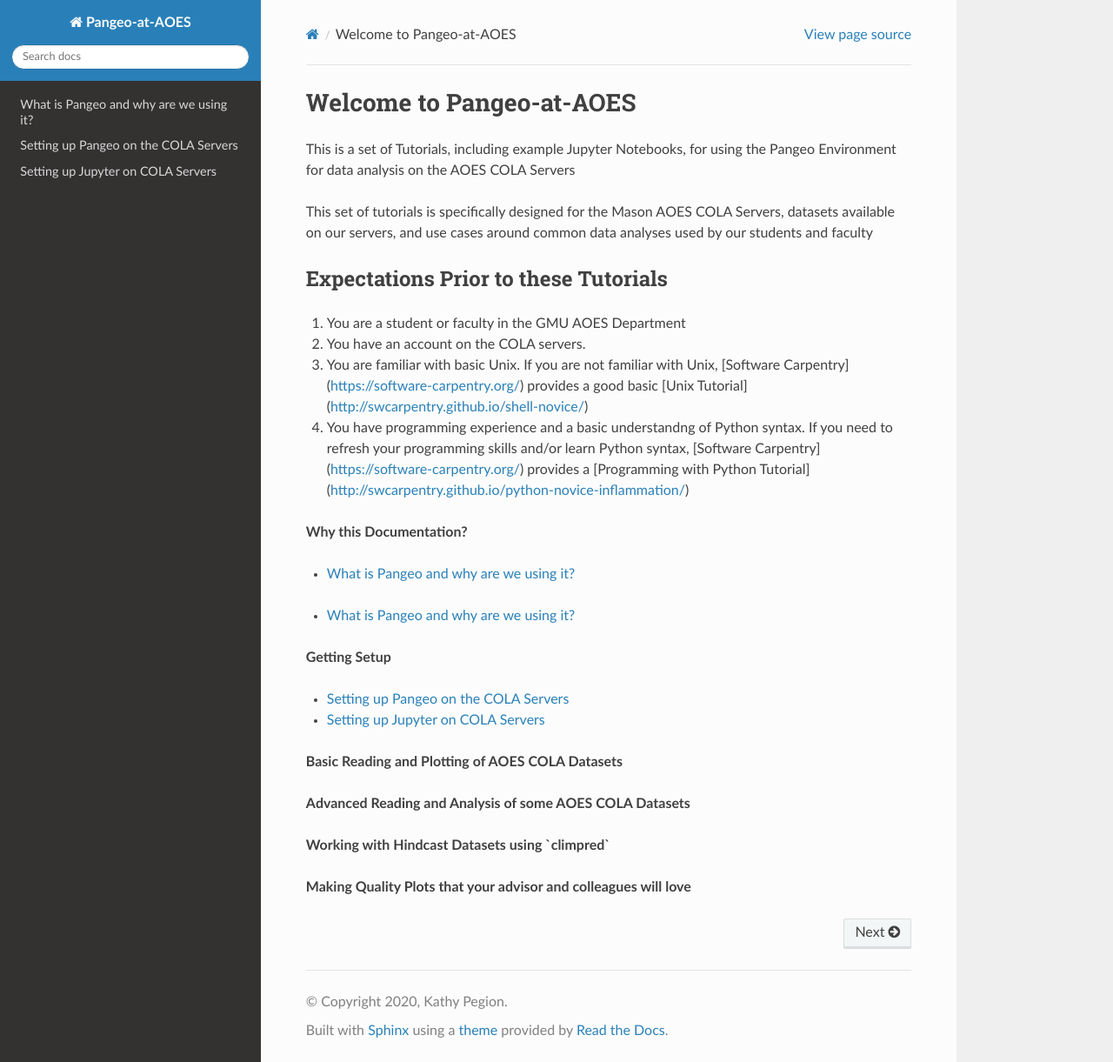
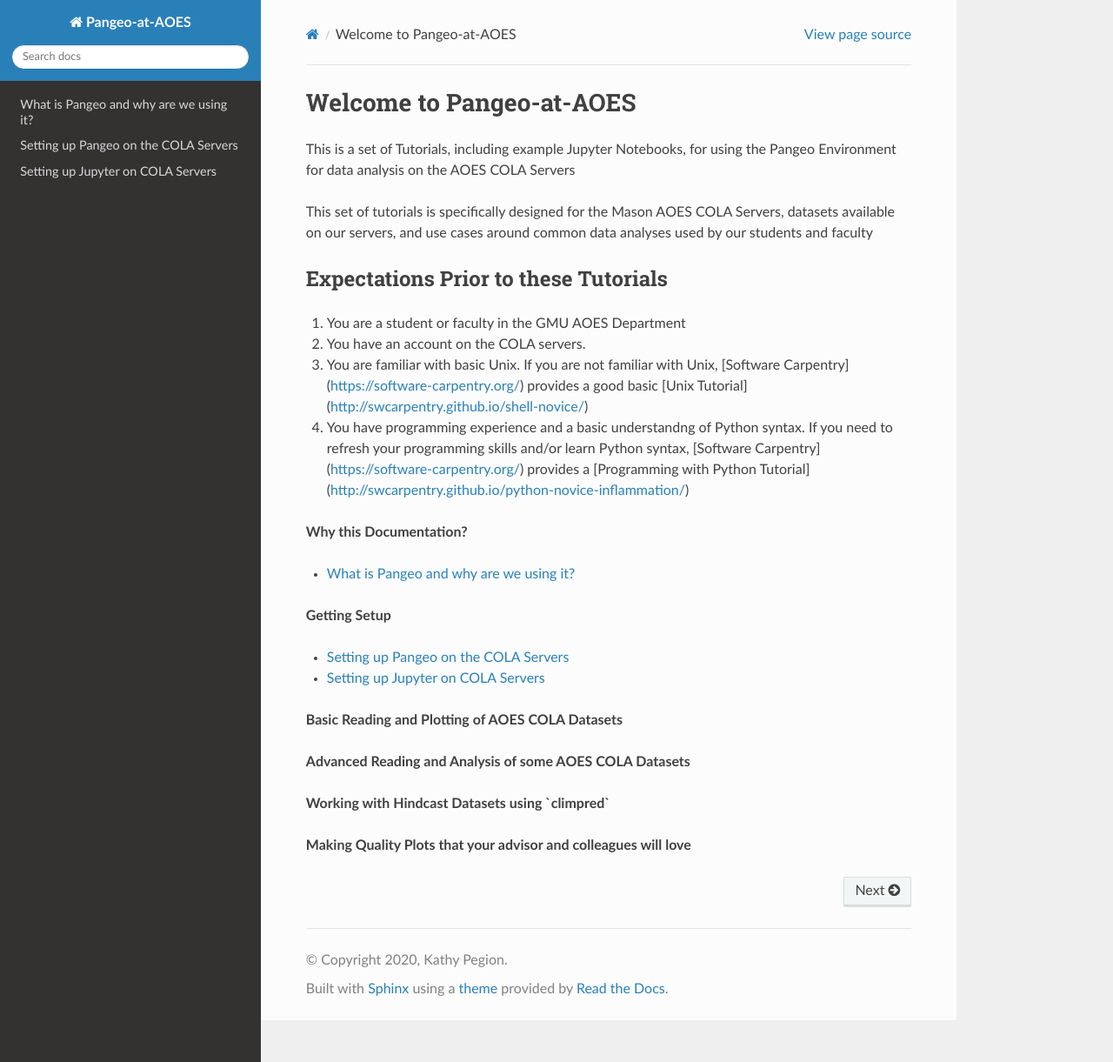
Before and after one commit to kpegion/Pangeo-at-AOES, a Sphinx documentation site: the page built from docs/source/index.rst, in a window 1280 px wide and 1221 px high. Shown: the whole window at 87% size. Built offline with Sphinx 7.4.7 and the Read the Docs theme 2.0.0, drawn with Linux system fonts in a browser that asks for light colours; pages that are not in the unit, such as notebooks, are missing from menus.

Commit message:
update index.rst

```diff
--- a/docs/source/index.rst
+++ b/docs/source/index.rst
@@ -18,8 +18,6 @@ Expectations Prior to these Tutorials
 4. You have programming experience and a basic understandng of Python syntax. If you need to refresh your programming skills and/or learn Python syntax, [Software Carpentry](https://software-carpentry.org/) provides a [Programming with Python Tutorial](http://swcarpentry.github.io/python-novice-inflammation/)
 
 **Why this Documentation?**
-
-* :doc:`what-is-pangeo`
 
 .. toctree::
    :maxdepth: 1
```
